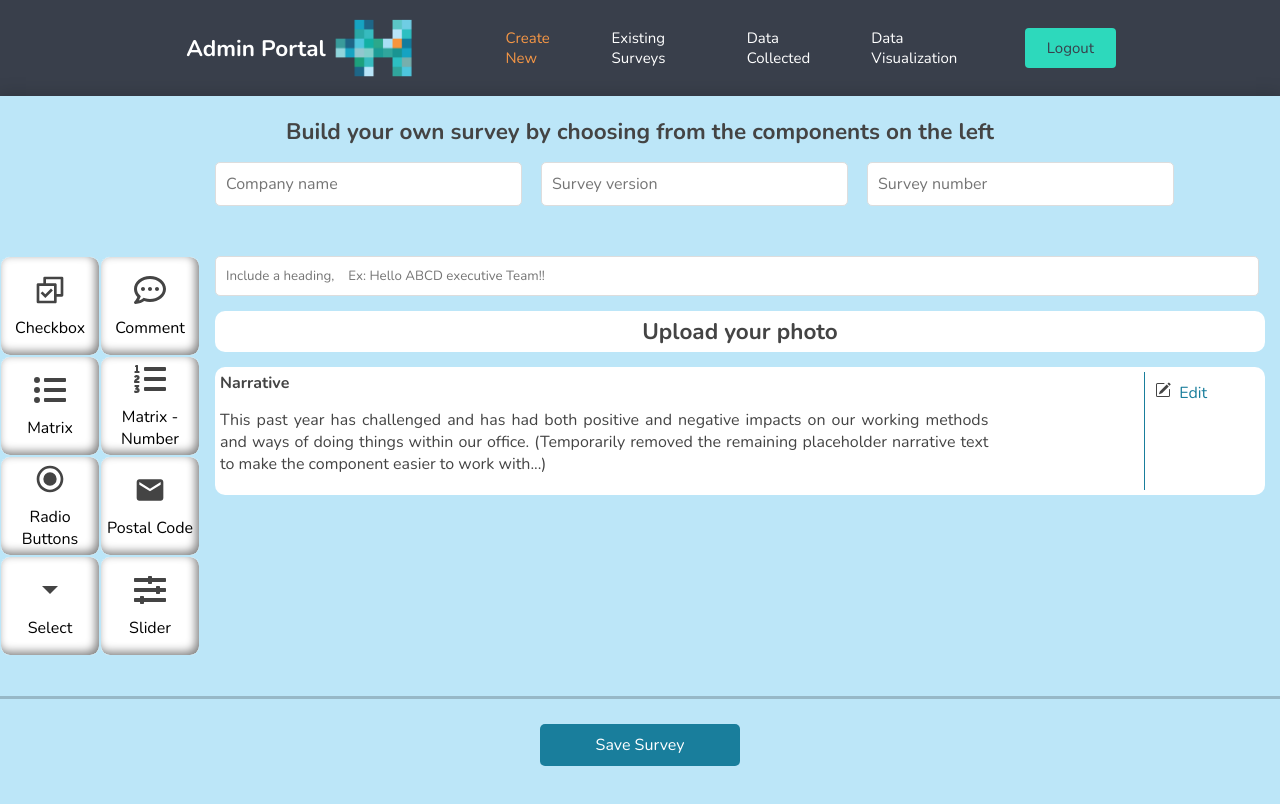
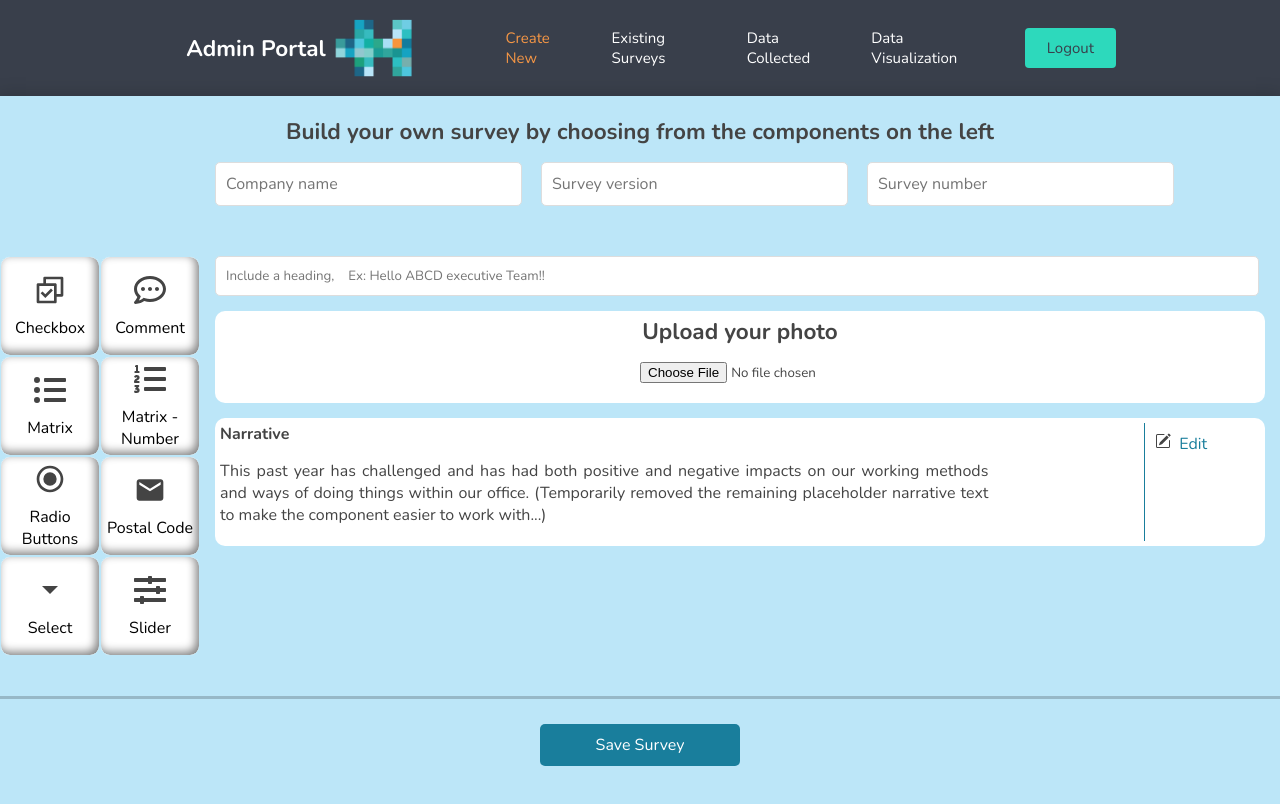
Before and after one commit to fjjes/project3-Hive, a React (Create React App) app in the folder client/: page /create-new in a window 1280 px wide. Shown: the top 804 px of the page. Built offline with nearby package versions, Linux system fonts and the light colour scheme.

Commit message:
increased question-component height

```diff
--- a/client/src/components/Form.css
+++ b/client/src/components/Form.css
@@ -44,8 +44,9 @@ h1 {
 }
 
 .question-component {
-	height: 300px;
+	height: 350px;
 	width: 800px;
+	overflow: scroll;
 }
 
 .admin-portal-button {
@@ -184,10 +185,12 @@ h1 {
 
 .matrix.question-component {
 	display: grid;
-	overflow: scroll;
 	height: 360px;
 }
 
+/* .matrix.question-component::-webkit-scrollbar-track {
+  background: red;
+} */
 /* .matrix-table {
 	border: 0.3px solid grey;
 	padding: 0px;
@@ -222,7 +225,7 @@ h1 {
 }
 
 .survey-question {
-	overflow: scroll;
+	/* overflow: scroll; */
 	height: 360px;
 }
 
@@ -328,10 +331,10 @@ td {
 }
 
 .list-table
- tr:nth-child(even) {background: #CCC}
+ tr:nth-child(even) {background: rgb(216, 216, 216)}
 
  .matrix
- tr:nth-child(even) {background: #CCC}
+ tr:nth-child(even) {background: rgb(235, 235, 235)}
 
 .radio label {
   margin-left: 15px;
--- a/client/src/components/pages/Admin/AdminPortal.css
+++ b/client/src/components/pages/Admin/AdminPortal.css
@@ -522,17 +522,15 @@ font-weight: bold;
 }
 
 .upload-image {
-	display: flex;
-	justify-content: center;
+	display: grid;
+	justify-items: center;
 	border-radius: 10px;
   background-color: white;
   padding: 5px;
   margin: 15px;
-  display: flex;
 	width: auto;
 	height: auto;
 	background-color: white;
-	border: inset 2px dotted grey;
 }
 
  .upload-image h5 {
@@ -541,3 +539,7 @@ font-weight: bold;
 	border-radius: 10px;
 	padding: auto;
 }
+/*
+.upload-image input{
+	background-color: rgb(197, 0, 0);
+} */
--- a/client/src/components/pages/Admin/SaveSurvey.js
+++ b/client/src/components/pages/Admin/SaveSurvey.js
@@ -36,19 +36,19 @@ const SaveSurvey = ({ rowId, copyOrOriginal }) => {
 		}
 	};
 
-	const handleUpload = async e => {
-		e.preventDefault();
-		const formData = new FormData();
-		formData.append("image", image.raw);
+	// const handleUpload = async e => {
+	// 	e.preventDefault();
+	// 	const formData = new FormData();
+	// 	formData.append("image", image.raw);
 
-		await fetch("YOUR_URL", {
-			method: "POST",
-			headers: {
-				"Content-Type": "multipart/form-data"
-			},
-			body: formData
-		});
-	};
+	// 	await fetch("YOUR_URL", {
+	// 		method: "POST",
+	// 		headers: {
+	// 			"Content-Type": "multipart/form-data"
+	// 		},
+	// 		body: formData
+	// 	});
+	// };
 
 
   // If we click on a survey in the find surveys list (which sets rowId), we get that survey's data here:
@@ -60,6 +60,7 @@ const SaveSurvey = ({ rowId, copyOrOriginal }) => {
       console.log("data:", data);
       setQuestions(data.questions);
       setHeading(data.heading);
+			setImage(data.image);
       setNarrative(data.narrative);
       setCompany(data.company);
       setVersion(data.version);
@@ -258,6 +259,7 @@ const SaveSurvey = ({ rowId, copyOrOriginal }) => {
       company,
       version,
       heading,
+			image,
       narrative,
       questions,
       createdDate: currentDate,
@@ -453,21 +455,16 @@ const SaveSurvey = ({ rowId, copyOrOriginal }) => {
 									<img src={image.preview} alt="dummy" width="auto" height="auto" />
 								) : (
 									<>
-										{/* <span className="fa-stack fa-2x mt-3 mb-2">
-											<i className="fas fa-circle fa-stack-2x" />
-											<i className="fas fa-store fa-stack-1x fa-inverse" />
-										</span> */}
 										<h5>Upload your photo</h5>
 									</>
 								)}
 							</label>
+							<input
+								type="file"
+								id="upload-button"
+								onChange={handleChangeImage}
+							/>
 						</div>
-						<input
-							type="file"
-							id="upload-button"
-							style={{ display: "none" }}
-							onChange={handleChangeImage}
-						/>
             {/* Displays the question components that have been selected, and the narrative (not optional) */}
             <NarrativeOne
               narrative={narrative}
```
